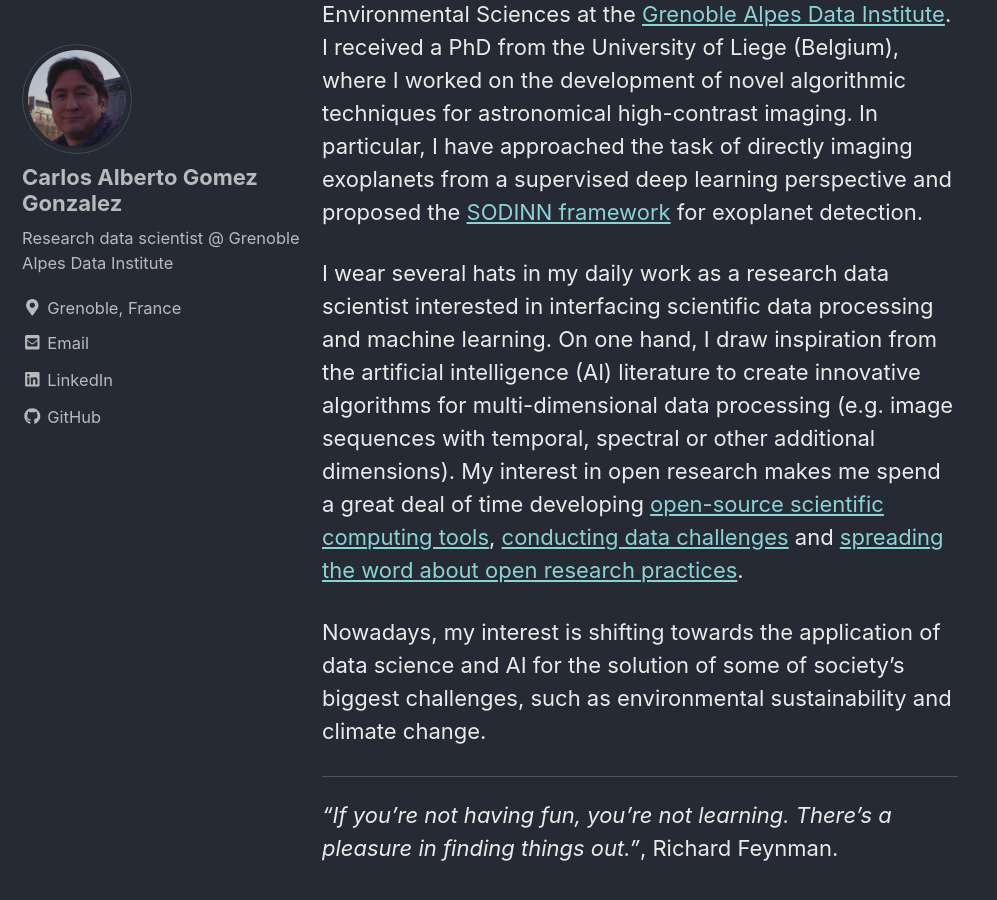
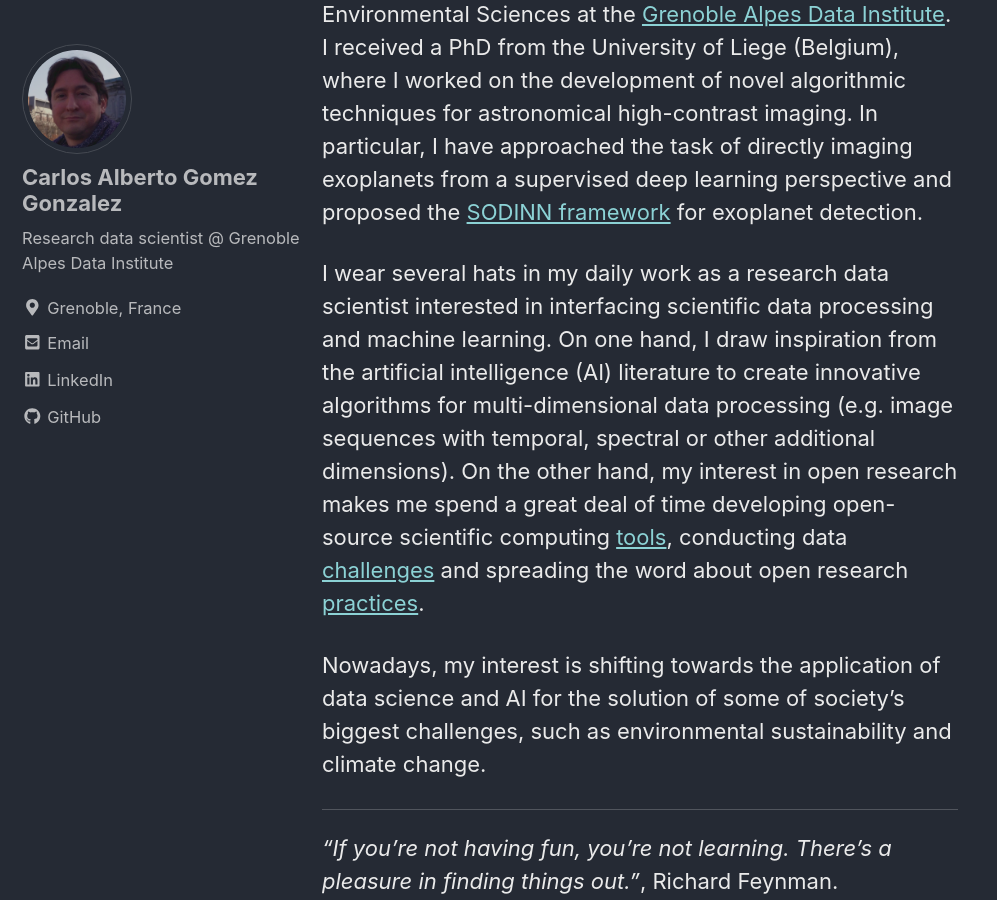
Before and after one commit to carlos-gg/carlos-gg.github.io, a Jekyll site: the page built from index.md, in a window 1280 px wide and 900 px high, scrolled down 392 px. Shown: the whole window, without its empty margins (0-997 px from the left). Built offline with Jekyll 4.4.1, drawn with Linux system fonts in a browser that asks for light colours; nearby versions of some CDN libraries; our own code applies the rules of GitHub Pages for plain Markdown files; the list of posts is cut into pages by our own code.

Commit message:
updating index

```diff
--- a/index.md
+++ b/index.md
@@ -1,6 +1,6 @@
 Research chair in data science for Earth, Space and Environmental Sciences at the [Grenoble Alpes Data Institute](https://data-institute.univ-grenoble-alpes.fr/). I received a PhD from the University of Liege (Belgium), where I worked on the development of novel algorithmic techniques for astronomical high-contrast imaging. In particular, I have approached the task of directly imaging exoplanets from a supervised deep learning perspective and proposed the [SODINN framework](https://www.aanda.org/articles/aa/abs/2018/05/aa31961-17/aa31961-17.html) for exoplanet detection.
 
-I wear several hats in my daily work as a research data scientist interested in interfacing scientific data processing and machine learning. On one hand, I draw inspiration from the artificial intelligence (AI) literature to create innovative algorithms for multi-dimensional data processing (e.g. image sequences with temporal, spectral or other additional dimensions). My interest in open research makes me spend a great deal of time developing [open-source scientific computing tools](https://github.com/carlgogo/), [conducting data challenges](https://carlgogo.github.io/exoimaging_challenge/) and [spreading the word about open research practices](https://grenoble-alpes-data-institute.github.io/2018-05-31-grenoble-software-carpentry/).
+I wear several hats in my daily work as a research data scientist interested in interfacing scientific data processing and machine learning. On one hand, I draw inspiration from the artificial intelligence (AI) literature to create innovative algorithms for multi-dimensional data processing (e.g. image sequences with temporal, spectral or other additional dimensions). On the other hand, my interest in open research makes me spend a great deal of time developing open-source scientific computing [tools](https://github.com/carlgogo/), conducting data [challenges](https://carlgogo.github.io/exoimaging_challenge/) and spreading the word about open research [practices](https://grenoble-alpes-data-institute.github.io/2018-05-31-grenoble-software-carpentry/).
 
 Nowadays, my interest is shifting towards the application of data science and AI for the solution of some of society's biggest challenges, such as environmental sustainability and climate change.
 
```
